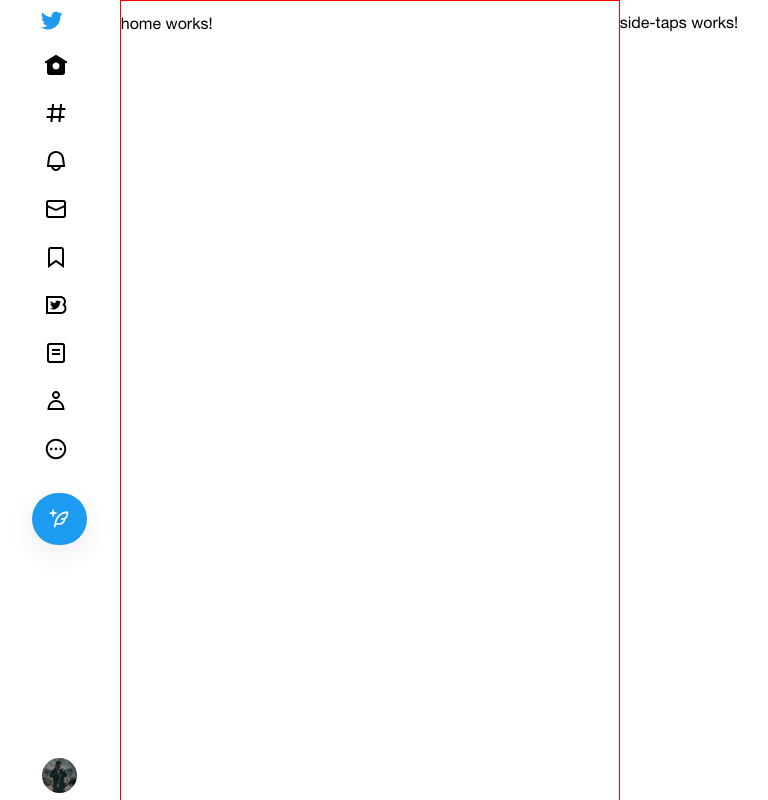
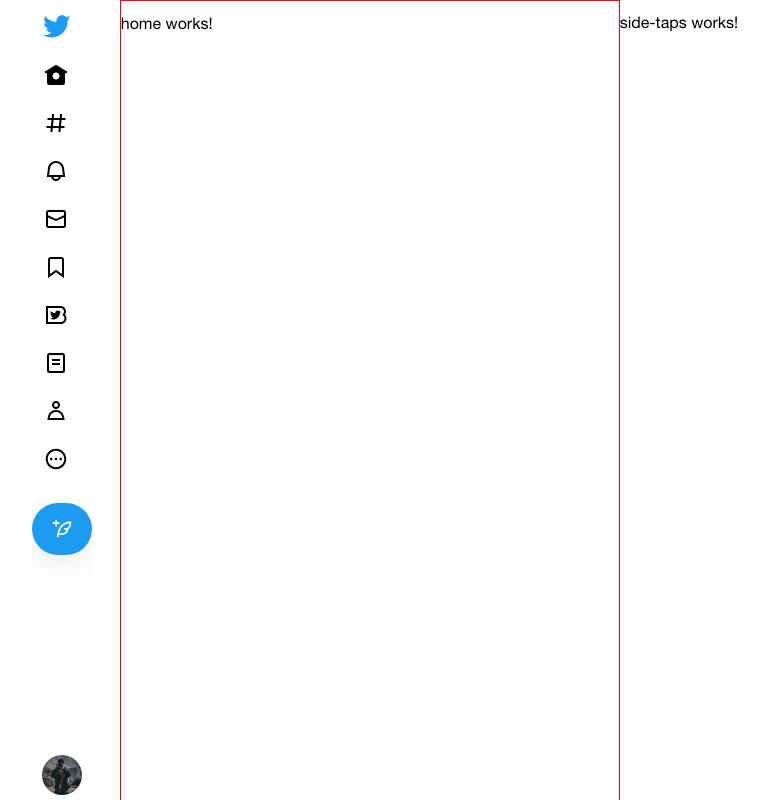
Before and after one commit to mahmoud568/twitter-clone, an Angular app: page / in a window 1280 px wide. Shown: the top 800 px of the page, without its empty margins (255-1023 px from the left). Built offline with nearby package versions, Linux system fonts and the light colour scheme.

Commit message:
update to header

```diff
--- a/src/app/pages/header/header.component.html
+++ b/src/app/pages/header/header.component.html
@@ -191,7 +191,7 @@
           <svg
             viewBox="0 0 24 24"
             aria-hidden="true"
-            class="r-18jsvk2 r-4qtqp9 r-yyyyoo r-1xvli5t r-dnmrzs r-bnwqim r-1plcrui r-lrvibr"
+            class=""
           >
             <g>
               <path
--- a/src/app/pages/header/header.component.scss
+++ b/src/app/pages/header/header.component.scss
@@ -1,4 +1,4 @@
-.header {
+// header styling
 .width-wrapper {
   width: 240px;
   position: relative;
@@ -9,13 +9,18 @@
     display: flex;
     flex-direction: column;
     justify-content: space-between;
-      .nav {
-        .logo-link {
+    overflow: auto;
+  }
+}
+
+// navigation styling
+
+// logo styling
 .logo-container {
   font-size: 1rem;
   fill: rgb(29, 155, 240);
-            width: 40px;
-            height: 40px;
+  width: 50px;
+  height: 50px;
   text-align: center;
   display: flex;
   justify-content: center;
@@ -29,12 +34,10 @@
   }
   .logo {
     width: 28.83px;
-              height: 23.07px;
-            }
   }
 }
 
-        .nav-bar {
+// navigation bar styling
 .link {
   text-decoration: none;
   padding: 4px 0;
@@ -65,6 +68,7 @@
       gap: 10px;
       display: grid;
       align-items: center;
+      font-size: 1.2rem;
     }
     .text {
       margin: 0 16px;
@@ -72,7 +76,6 @@
       color: #0f1419;
       font-size: 1.2rem;
       font-family: "HelveticaNeueLTProLt";
-              }
     }
   }
 }
@@ -104,7 +107,7 @@
     }
   }
 }
-      }
+
 .account-switcher {
   display: flex;
   align-items: center;
@@ -115,8 +118,8 @@
     background-color: rgba(15, 20, 25, 0.1);
   }
   .account-img {
-          width: 35px;
-          height: 35px;
+    width: 40px;
+    height: 40px;
     object-fit: cover;
     border-radius: 50px;
     margin: 10px;
@@ -129,7 +132,7 @@
     gap: 1px;
     p {
       margin: 0;
-            font-size: .75rem;
+      font-size: 0.75rem;
       letter-spacing: 0.5px;
 
       &.name {
@@ -149,10 +152,8 @@
     fill: rgb(15, 20, 25);
   }
 }
-    }
-  }
-}
 
+// styles for medium screens
 @media screen and (max-width: 1307px) {
   .header {
     .width-wrapper {
@@ -183,3 +184,7 @@
     }
   }
 }
+
+// styles for small screen
+@media screen and (max-width: 500px) {
+}
```
Lines whose indentation alone changed are shown as unchanged.
